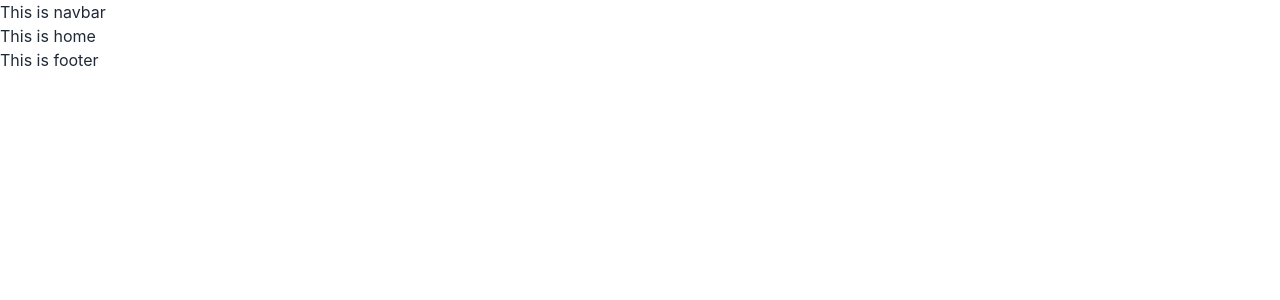
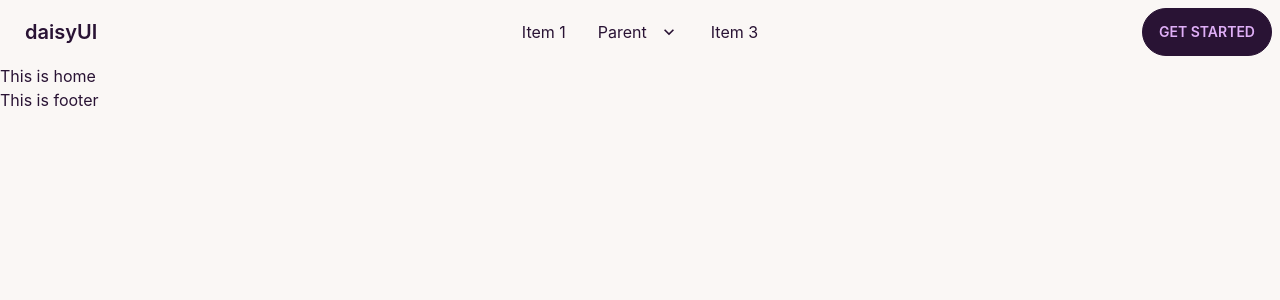
Before and after one commit to eqram1/doctors-advices-client-repo, a React (Create React App) app: page / in a window 1280 px wide. Shown: the top 300 px of the page. Built offline with nearby package versions, Linux system fonts and the light colour scheme.

Commit message:
added navbar with data-theme

```diff
--- a/public/index.html
+++ b/public/index.html
@@ -1,5 +1,5 @@
 <!DOCTYPE html>
-<html lang="en">
+<html data-theme="cupcake" lang="en">
   <head>
     <meta charset="utf-8" />
     <link rel="icon" href="%PUBLIC_URL%/favicon.ico" />
--- a/src/Pages/Shared/Navbar/Navbar.js
+++ b/src/Pages/Shared/Navbar/Navbar.js
@@ -2,8 +2,48 @@ import React from 'react';
 
 const Navbar = () => {
     return (
-        <div>
-            <h2>This is navbar</h2>
+        <div className="navbar bg-base-100">
+            <div className="navbar-start">
+                <div className="dropdown">
+                    <label tabIndex={0} className="btn btn-ghost lg:hidden">
+                        <svg xmlns="http://www.w3.org/2000/svg" className="h-5 w-5" fill="none" viewBox="0 0 24 24" stroke="currentColor"><path strokeLinecap="round" strokeLinejoin="round" strokeWidth="2" d="M4 6h16M4 12h8m-8 6h16" /></svg>
+                    </label>
+                    <ul tabIndex={0} className="menu menu-compact dropdown-content mt-3 p-2 shadow bg-base-100 rounded-box w-52">
+                        <li><a>Item 1</a></li>
+                        <li tabIndex={0}>
+                            <a className="justify-between">
+                                Parent
+                                <svg className="fill-current" xmlns="http://www.w3.org/2000/svg" width="24" height="24" viewBox="0 0 24 24"><path d="M8.59,16.58L13.17,12L8.59,7.41L10,6L16,12L10,18L8.59,16.58Z" /></svg>
+                            </a>
+                            <ul className="p-2">
+                                <li><a>Submenu 1</a></li>
+                                <li><a>Submenu 2</a></li>
+                            </ul>
+                        </li>
+                        <li><a>Item 3</a></li>
+                    </ul>
+                </div>
+                <a className="btn btn-ghost normal-case text-xl">daisyUI</a>
+            </div>
+            <div className="navbar-center hidden lg:flex">
+                <ul className="menu menu-horizontal px-1">
+                    <li><a>Item 1</a></li>
+                    <li tabIndex={0}>
+                        <a>
+                            Parent
+                            <svg className="fill-current" xmlns="http://www.w3.org/2000/svg" width="20" height="20" viewBox="0 0 24 24"><path d="M7.41,8.58L12,13.17L16.59,8.58L18,10L12,16L6,10L7.41,8.58Z" /></svg>
+                        </a>
+                        <ul className="p-2">
+                            <li><a>Submenu 1</a></li>
+                            <li><a>Submenu 2</a></li>
+                        </ul>
+                    </li>
+                    <li><a>Item 3</a></li>
+                </ul>
+            </div>
+            <div className="navbar-end">
+                <a className="btn">Get started</a>
+            </div>
         </div>
     );
 };
```
